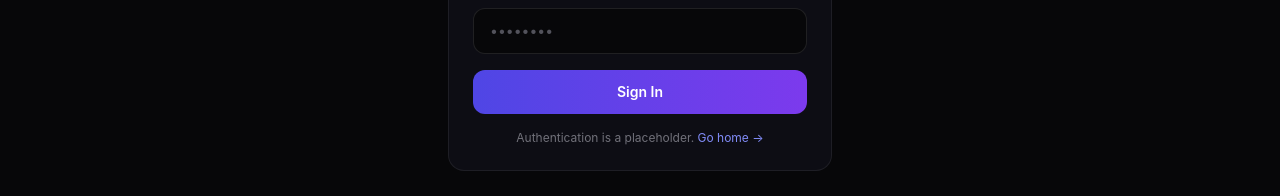
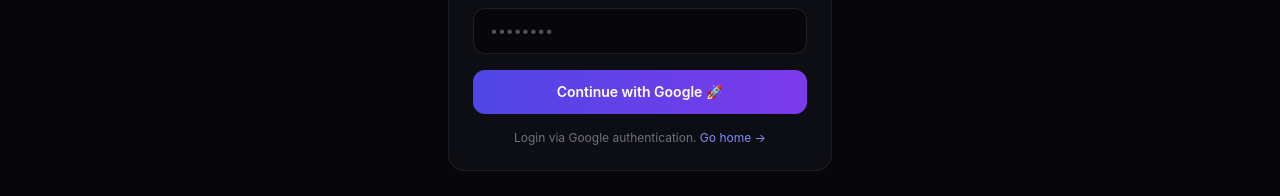
Before and after one commit to yugmesh/aitoolshub, a Next.js app: page /signin in a window 1280 px wide. Shown: the part 513-709 px from the top of the page. Built offline with nearby package versions, Linux system fonts and the light colour scheme.

Commit message:
fixed google auth

```diff
--- a/src/app/signin/page.tsx
+++ b/src/app/signin/page.tsx
@@ -1,15 +1,16 @@
 "use client";
 import { useState } from "react";
+import { signIn } from "next-auth/react";
 import Link from "next/link";
 import { Zap } from "lucide-react";
 
 export default function SignInPage() {
-  const [email, setEmail]     = useState("");
+  const [email, setEmail] = useState("");
   const [password, setPassword] = useState("");
 
   function handleSubmit(e: React.FormEvent) {
     e.preventDefault();
-    alert("Authentication coming soon! This is a placeholder sign-in page.");
+    signIn("google"); // 🔥 REAL AUTH
   }
 
   return (
@@ -22,31 +23,62 @@
             </div>
             <span className="font-bold text-[17px] text-white">AIToolsHub</span>
           </Link>
-          <h1 className="font-extrabold text-2xl text-white mb-1">Welcome back</h1>
-          <p className="text-zinc-400 text-sm">Sign in to your account</p>
+
+          <h1 className="font-extrabold text-2xl text-white mb-1">
+            Welcome back
+          </h1>
+          <p className="text-zinc-400 text-sm">
+            Sign in to your account
+          </p>
         </div>
 
-        <form onSubmit={handleSubmit} className="bg-[#0d0d14] border border-white/[0.07] rounded-2xl p-6 flex flex-col gap-4">
+        <form
+          onSubmit={handleSubmit}
+          className="bg-[#0d0d14] border border-white/[0.07] rounded-2xl p-6 flex flex-col gap-4"
+        >
           <div>
-            <label className="text-xs font-medium text-zinc-400 mb-1.5 block">Email</label>
-            <input type="email" required value={email} onChange={(e) => setEmail(e.target.value)}
+            <label className="text-xs font-medium text-zinc-400 mb-1.5 block">
+              Email
+            </label>
+            <input
+              type="email"
+              required
+              value={email}
+              onChange={(e) => setEmail(e.target.value)}
               placeholder="your@email.com"
               className="w-full bg-[#070709] border border-white/[0.1] rounded-xl px-4 py-3 text-sm text-zinc-200 placeholder-zinc-600 outline-none focus:border-indigo-500/50 transition-colors"
             />
           </div>
+
           <div>
-            <label className="text-xs font-medium text-zinc-400 mb-1.5 block">Password</label>
-            <input type="password" required value={password} onChange={(e) => setPassword(e.target.value)}
+            <label className="text-xs font-medium text-zinc-400 mb-1.5 block">
+              Password
+            </label>
+            <input
+              type="password"
+              required
+              value={password}
+              onChange={(e) => setPassword(e.target.value)}
               placeholder="••••••••"
               className="w-full bg-[#070709] border border-white/[0.1] rounded-xl px-4 py-3 text-sm text-zinc-200 placeholder-zinc-600 outline-none focus:border-indigo-500/50 transition-colors"
             />
           </div>
-          <button type="submit" className="w-full py-3 rounded-xl bg-gradient-to-r from-indigo-600 to-violet-600 text-white font-semibold text-sm hover:opacity-90 transition-opacity">
-            Sign In
+
+          <button
+            type="submit"
+            className="w-full py-3 rounded-xl bg-gradient-to-r from-indigo-600 to-violet-600 text-white font-semibold text-sm hover:opacity-90 transition-opacity"
+          >
+            Continue with Google 🚀
           </button>
+
           <p className="text-center text-xs text-zinc-500">
-            Authentication is a placeholder.{" "}
-            <Link href="/" className="text-indigo-400 hover:text-indigo-300">Go home →</Link>
+            Login via Google authentication.{" "}
+            <Link
+              href="/"
+              className="text-indigo-400 hover:text-indigo-300"
+            >
+              Go home →
+            </Link>
           </p>
         </form>
       </div>
```
